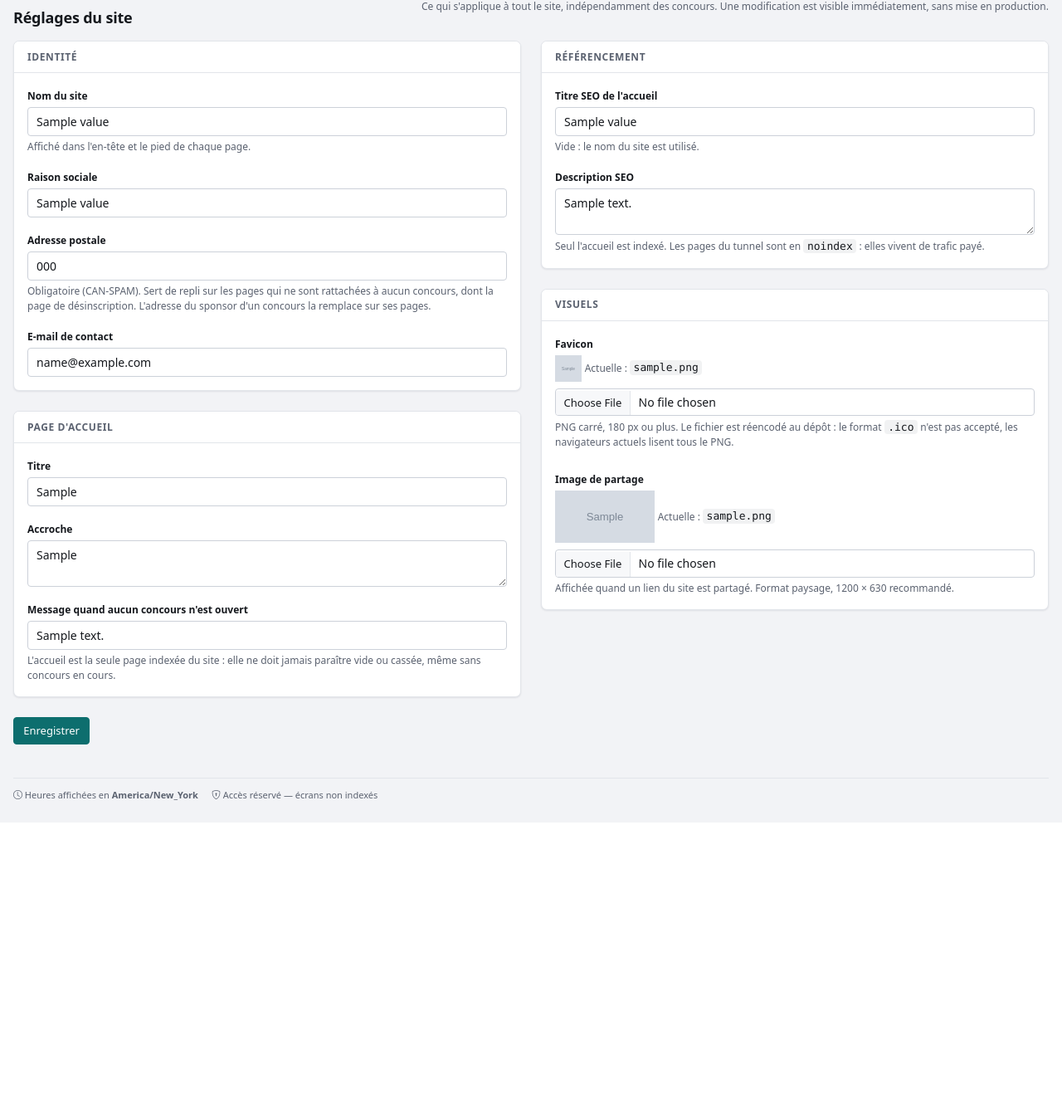
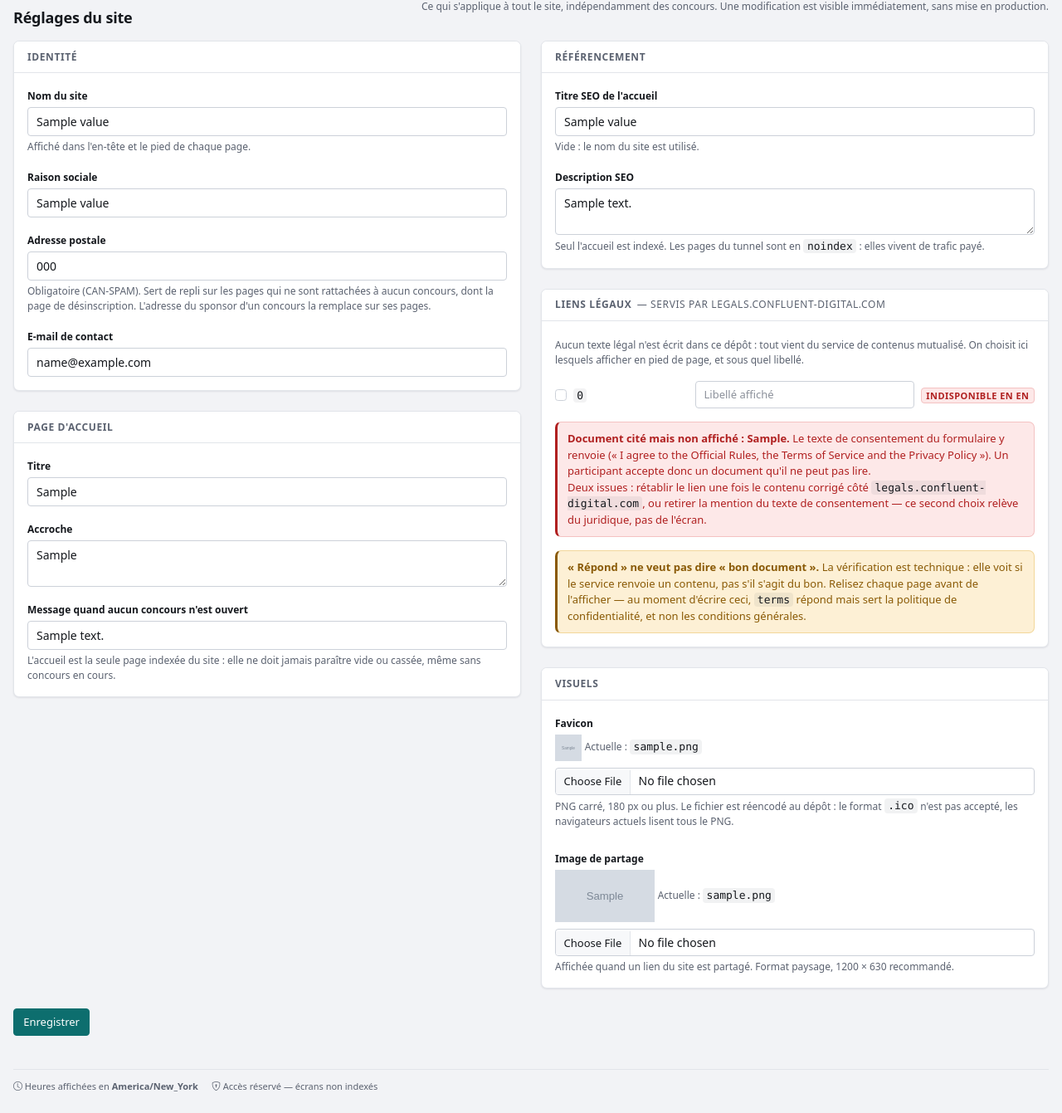
Before and after one commit to Confluent-Digital/top-sweepstakes.com, a PHP site: template src/Views/admin/settings.html.twig in a window 1280 px wide. Shown: the part 68-1409 px from the top of the page at 83% size. Before the commit the page ends 1059 px from the top, so only its background shows below. Run offline with PHP 8.4, Linux system fonts and the light colour scheme; the template is opened without the code that fills it: most values are stand-ins (such as "Sample title", 1, 10 or a date in 2020); grey boxes marked "Sample" are stand-in pictures; some libraries are stand-ins or nearby versions.

Commit message:
feat(legal): liens legaux pilotables depuis le back-office
Les documents legaux affiches en pied de page se choisissent desormais dans
/admin/settings, avec leur libelle. Aucun texte legal n'est ecrit dans ce depot :
tout vient du service mutualise, et c'est la liste des liens qui se regle ici.

C'est configurable parce que la couverture du service varie par langue et que
son contenu peut etre faux — les deux se sont verifies en le testant :

- `cookies` et `cgu` n'existent pas en anglais. Le service y repond 200 avec un
  avertissement PHP, deja ecarte par looksLikeContent().

- **`conditions-generales` sert la politique de confidentialite** en anglais, en
  espagnol et en neerlandais. Le fichier en anglais de legals commence par
  « CONFLUENT DIGITAL PERSONAL DATA PROTECTION POLICY ». Ce n'est pas propre a
  ce site : tout le parc qui affiche ses CGU dans ces langues sert le mauvais
  document. Je n'ai pas touche a ces textes — ils engagent juridiquement la
  societe, et la regle de ce depot interdit la reformulation spontanee.

Le lien « Terms of Service » est donc retire du pied de page par defaut, plutot
que d'afficher un document qui n'est pas celui qu'il annonce.

L'ecran teste la disponibilite en direct, mais dit explicitement que « repond »
ne veut pas dire « bon document » : la verification est technique, elle ne lit
pas ce qu'elle recoit.

Consequence detectee et signalee : le texte de consentement renvoie aux « Terms
of Service », desormais absents du pied de page — le participant accepterait un
document qu'il ne peut pas lire. L'ecran l'alerte et nomme les deux issues :
corriger le contenu chez legals, ou retirer la mention du texte de consentement,
ce second choix relevant du juridique.

La politique de confidentialite ne peut pas etre retiree : son absence en pied
de page est une non-conformite, pas un choix editorial.

171 tests verts, PHPStan niveau 5 et PHPCS PSR-12 propres.

Co-Authored-By: Claude Opus 5 (1M context) <noreply@anthropic.com>
Claude-Session: https://claude.ai/code/session_01YaDEppgn2kQEfZmB9zoEbt

```diff
--- a/src/Views/admin/settings.html.twig
+++ b/src/Views/admin/settings.html.twig
@@ -121,6 +121,81 @@
                 </div>
 
                 <div class="card mb-4">
+                    <div class="card-header">
+                        Liens légaux
+                        <span class="fw-normal text-body-secondary">— servis par legals.confluent-digital.com</span>
+                    </div>
+                    <div class="card-body">
+                        {% if errors.legal_links is defined %}
+                            <div class="alert alert-danger">{{ errors.legal_links }}</div>
+                        {% endif %}
+
+                        <p class="form-text">
+                            Aucun texte légal n'est écrit dans ce dépôt : tout vient du service de
+                            contenus mutualisé. On choisit ici lesquels afficher en pied de page,
+                            et sous quel libellé.
+                        </p>
+
+                        {% for page, remote in legal_pages %}
+                            {% set available = legal_availability[page]|default(false) %}
+                            <div class="row g-2 align-items-center mb-2">
+                                <div class="col-auto">
+                                    <input class="form-check-input" type="checkbox"
+                                           name="legal_page[]" id="legal-{{ page }}" value="{{ page }}"
+                                           {{ page in legal_selected|keys ? 'checked' }}>
+                                </div>
+                                <div class="col-3">
+                                    <label class="form-check-label" for="legal-{{ page }}">
+                                        <code>{{ page }}</code>
+                                    </label>
+                                </div>
+                                <div class="col">
+                                    <input class="form-control form-control-sm" name="legal_label[{{ page }}]"
+                                           value="{{ legal_selected[page]|default('') }}"
+                                           placeholder="Libellé affiché">
+                                </div>
+                                <div class="col-auto">
+                                    {#
+                                        Testé en direct : la couverture du service varie par langue.
+                                        Une page absente y répond 200 avec un avertissement PHP, ce
+                                        qu'aucun code HTTP ne signale.
+                                    #}
+                                    {% if available %}
+                                        <span class="badge text-bg-light">répond</span>
+                                    {% else %}
+                                        <span class="badge bg-danger flag-blocking">INDISPONIBLE EN {{ site_lang|default('EN')|upper }}</span>
+                                    {% endif %}
+                                </div>
+                            </div>
+                        {% endfor %}
+
+                        {% if legal_cited_missing is not empty %}
+                            <div class="alert alert-danger mt-3">
+                                <strong>Document cité mais non affiché :
+                                    {{ legal_cited_missing|join(', ') }}.</strong>
+                                Le texte de consentement du formulaire y renvoie
+                                (« I agree to the Official Rules, the Terms of Service and the
+                                Privacy Policy »). Un participant accepte donc un document qu'il
+                                ne peut pas lire.
+                                <br>
+                                Deux issues : rétablir le lien une fois le contenu corrigé côté
+                                <code>legals.confluent-digital.com</code>, ou retirer la mention
+                                du texte de consentement — ce second choix relève du juridique,
+                                pas de l'écran.
+                            </div>
+                        {% endif %}
+
+                        <div class="alert alert-warning mt-3 mb-0">
+                            <strong>« Répond » ne veut pas dire « bon document ».</strong>
+                            La vérification est technique : elle voit si le service renvoie un
+                            contenu, pas s'il s'agit du bon. Relisez chaque page avant de
+                            l'afficher — au moment d'écrire ceci, <code>terms</code> répond mais
+                            sert la politique de confidentialité, et non les conditions générales.
+                        </div>
+                    </div>
+                </div>
+
+                <div class="card mb-4">
                     <div class="card-header">Visuels</div>
                     <div class="card-body">
                         <div class="mb-4">
--- a/src/app.php
+++ b/src/app.php
@@ -177,6 +177,7 @@ $container->set(SettingController::class, fn(Container $c) => new SettingControl
     $c->get(SettingRepository::class),
     $c->get(ImageUploadService::class),
     $c->get(AdminUserRepository::class),
+    $c->get(LegalContentService::class),
 ));
 $container->set(StatsController::class, fn(Container $c) => new StatsController(
     $c->get(Twig::class),
```
Also changed, not shown: src/Middleware/TemplateContextMiddleware.php (+32 -2 lines), src/Modules/Admin/Controllers/SettingController.php (+80 -0 lines), src/Modules/Admin/Models/Repositories/SettingRepository.php (+11 -0 lines), src/Modules/Legal/Services/LegalContentService.php (+19 -0 lines), src/Views/front/layout.html.twig (+8 -3 lines), .claude/rules/legal-us.md.
